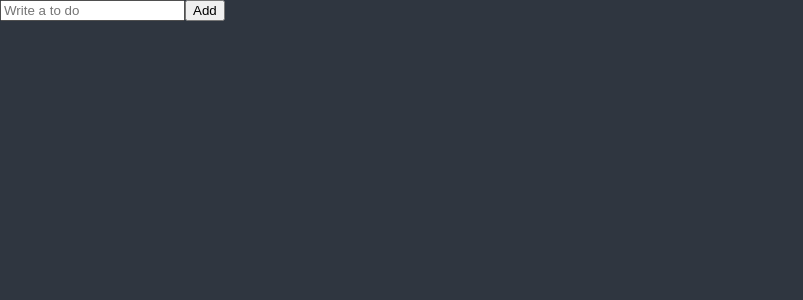
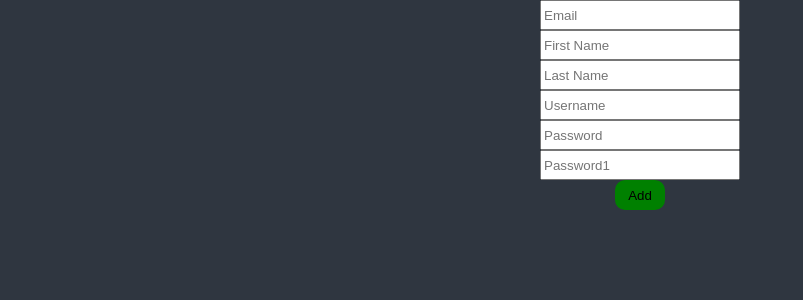
Before and after one commit to chaemin2/typescript_todo, a React (Create React App) app: page / in a window 1280 px wide. Shown: the top 300 px of the page, without its empty margins (0-803 px from the left). Built offline with nearby package versions, Linux system fonts and the light colour scheme.

Commit message:
react-hook-form 사용

```diff
--- a/package.json
+++ b/package.json
@@ -18,6 +18,7 @@
     "react-apexcharts": "^1.4.0",
     "react-dom": "^18.2.0",
     "react-helmet": "^6.1.0",
+    "react-hook-form": "^7.32.2",
     "react-query": "^3.39.1",
     "react-router-dom": "^5.3.3",
     "react-scripts": "5.0.1",
--- a/src/ToDoList.tsx
+++ b/src/ToDoList.tsx
@@ -1,23 +1,76 @@
 import React, { useState } from 'react';
+import { useForm } from 'react-hook-form';
+import styled from 'styled-components';
 
+/*
 function ToDoList() {
 	const [toDo, setToDo] = useState('');
+	const [toDoError, setToDoError] = useState('');
 	const onChange = (event: React.FormEvent<HTMLInputElement>) => {
 		const {
 			currentTarget: { value }
 		} = event;
-
+		setToDoError('');
 		setToDo(value);
 	};
 	const onSubmit = (event: React.FormEvent<HTMLFormElement>) => {
 		event.preventDefault();
-		console.log(toDo);
+		if (toDo.length < 10) {
+			return setToDoError('To do should be longer');
+		}
 	};
 	return (
 		<div>
 			<form onSubmit={onSubmit}>
 				<input onChange={onChange} value={toDo} placeholder="Write a to do" />
 				<button>Add</button>
+				{toDoError !== '' ? toDoError : null}
+			</form>
+		</div>
+	);
+}
+*/
+
+const Register = styled.input`
+	width: 200px;
+	height: 30px;
+	margin: auto;
+`;
+
+const AddButton = styled.button`
+	width: 50px;
+	height: 30px;
+	background-color: green;
+	border-radius: 10px;
+	border: 0;
+	margin: auto;
+`;
+
+function ToDoList() {
+	const { register, handleSubmit, formState } = useForm();
+	const onValid = (data: any) => {
+		console.log(data);
+	};
+	console.log(formState.errors);
+	return (
+		<div>
+			<form style={{ display: 'flex', flexDirection: 'column' }} onSubmit={handleSubmit(onValid)}>
+				<Register {...register('email', { required: true })} placeholder="Email" />
+				<Register {...register('firstName', { required: true })} placeholder="First Name" />
+				<Register {...register('lastName', { required: true })} placeholder="Last Name" />
+				<Register {...register('username', { required: true, minLength: 10 })} placeholder="Username" />
+				<Register {...register('password', { required: true, minLength: 5 })} placeholder="Password" />
+				<Register
+					{...register('password1', {
+						required: 'Password is required',
+						minLength: {
+							value: 5,
+							message: 'Your password is too short.'
+						}
+					})}
+					placeholder="Password1"
+				/>
+				<AddButton>Add</AddButton>
 			</form>
 		</div>
 	);
```
Also changed, not shown: 1 other file (tests, documents, lock files or other folders).
